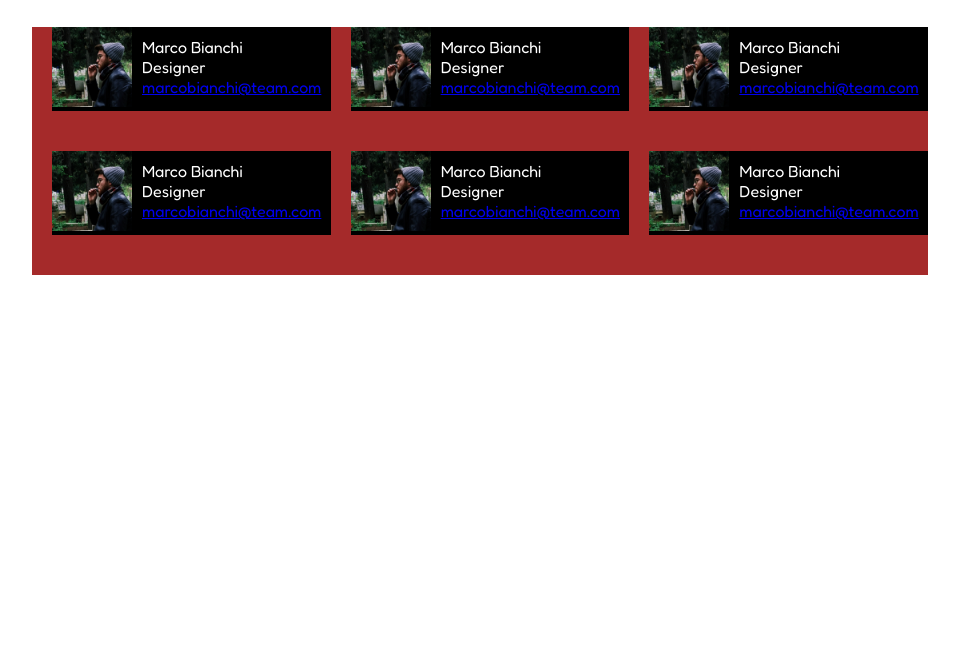
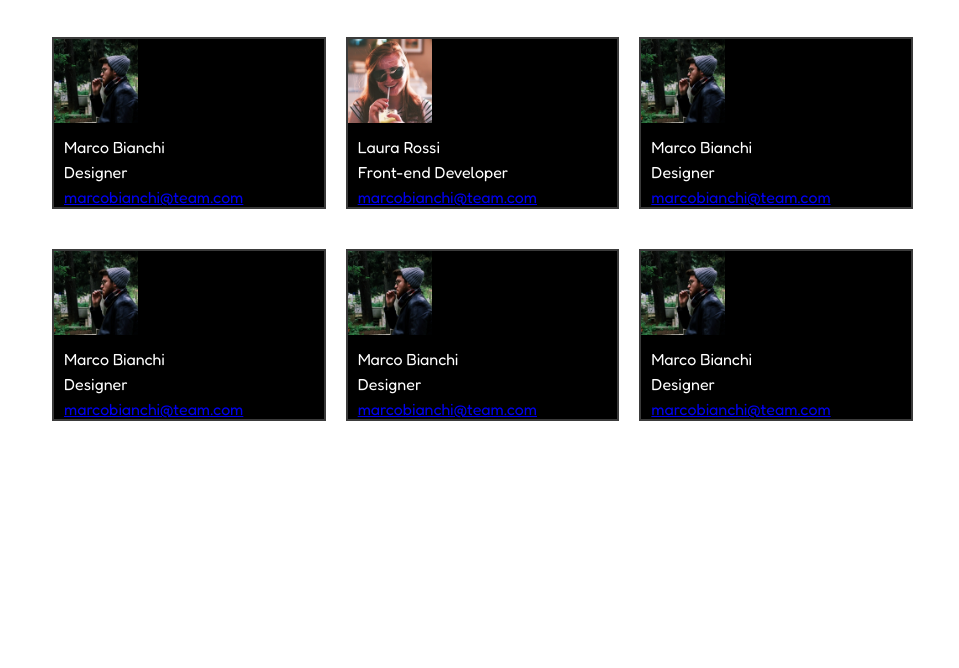
Before and after one commit to AlessandroCingolani/html-css-float-cards, a plain HTML site: page index.html in a window 1280 px wide. Shown: the part 132-800 px from the top of the page, without its empty margins (160-1119 px from the left). Drawn offline with Linux system fonts and the light colour scheme.

Commit message:
padding and id changes

```diff
--- a/css/style.css
+++ b/css/style.css
@@ -10,7 +10,6 @@ body{
 
 /* header */
 header{
-  background-color: blue;
   width: 70%;
   max-width: 1200px;
   margin: 30px auto;
@@ -30,15 +29,16 @@ header p{
 /* main */
 .container{
   width: 70%;
-  background-color: brown;
-  margin: 20px auto;
+  margin: 40px auto;
 }
 
+/* block id suddivision dimension  */
 .id-block{
-  width: calc(100% / 3 - 20px);
+  width: calc(100% / 3 - 25px);
   color: white;
   background-color: black;
   margin: 0 0 40px 20px;
+  border: 2px solid rgba(128, 128, 128, 0.463);
 }
 
 
@@ -47,8 +47,15 @@ header p{
   padding: 10px 0 0 10px;
 }
 
+/*padding from name role and details */
+.name,
+.role,
+.details a{
+  padding-bottom: 5px;
+}
+
 img{
-  width: 80px;
+  height: 84px;
 }
 
 .float-left{
--- a/index.html
+++ b/index.html
@@ -17,9 +17,10 @@
   </header>
 
   <main>
-    <!-- container id members -->
+    <!-- container main -->
     <div class="container clearfix">
 
+      <!-- id block with img profile and details block -->
       <div class="id-block float-left ">
         <div class="img-profile float-left">
           <img src="img/male1.png" alt="male1">
@@ -35,12 +36,12 @@
 
       <div class="id-block float-left ">
         <div class="img-profile float-left">
-          <img src="img/male1.png" alt="male1">
+          <img src="img/female1.png" alt="male1">
         </div>
 
         <div class="details">
-          <p class="name">Marco Bianchi</p>
-          <p class="role">Designer</p>
+          <p class="name">Laura Rossi</p>
+          <p class="role">Front-end Developer</p>
           <a href="mailto:indirizzo email">marcobianchi@team.com</a>
         </div>
 
@@ -95,8 +96,10 @@
           <a href="mailto:indirizzo email">marcobianchi@team.com</a>
         </div>
       </div>
+      <!-- /id block with img profile and details block -->
 
     </div>
+    <!-- /container main -->
   </main>
 </body>
 </html>
```
